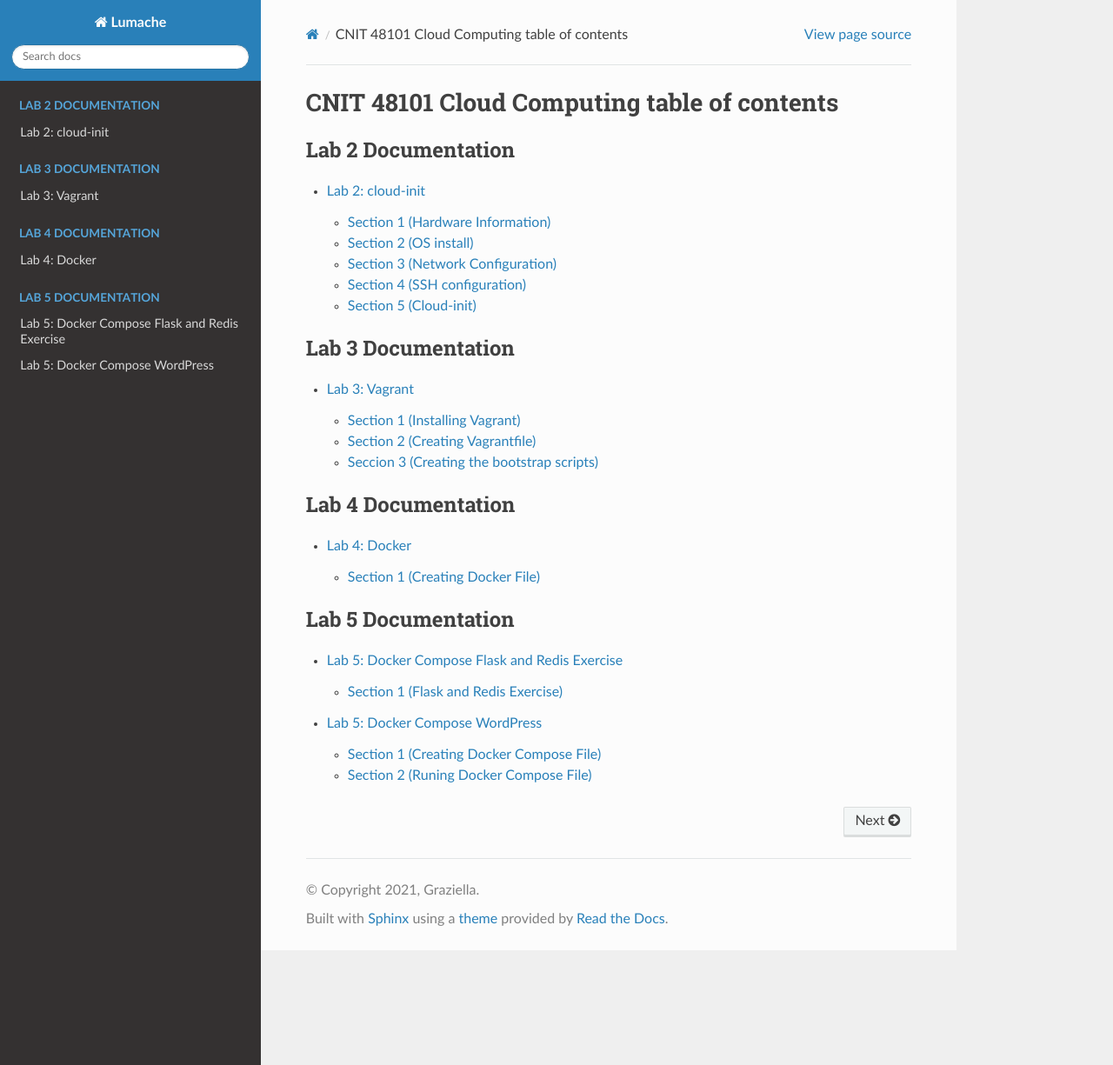
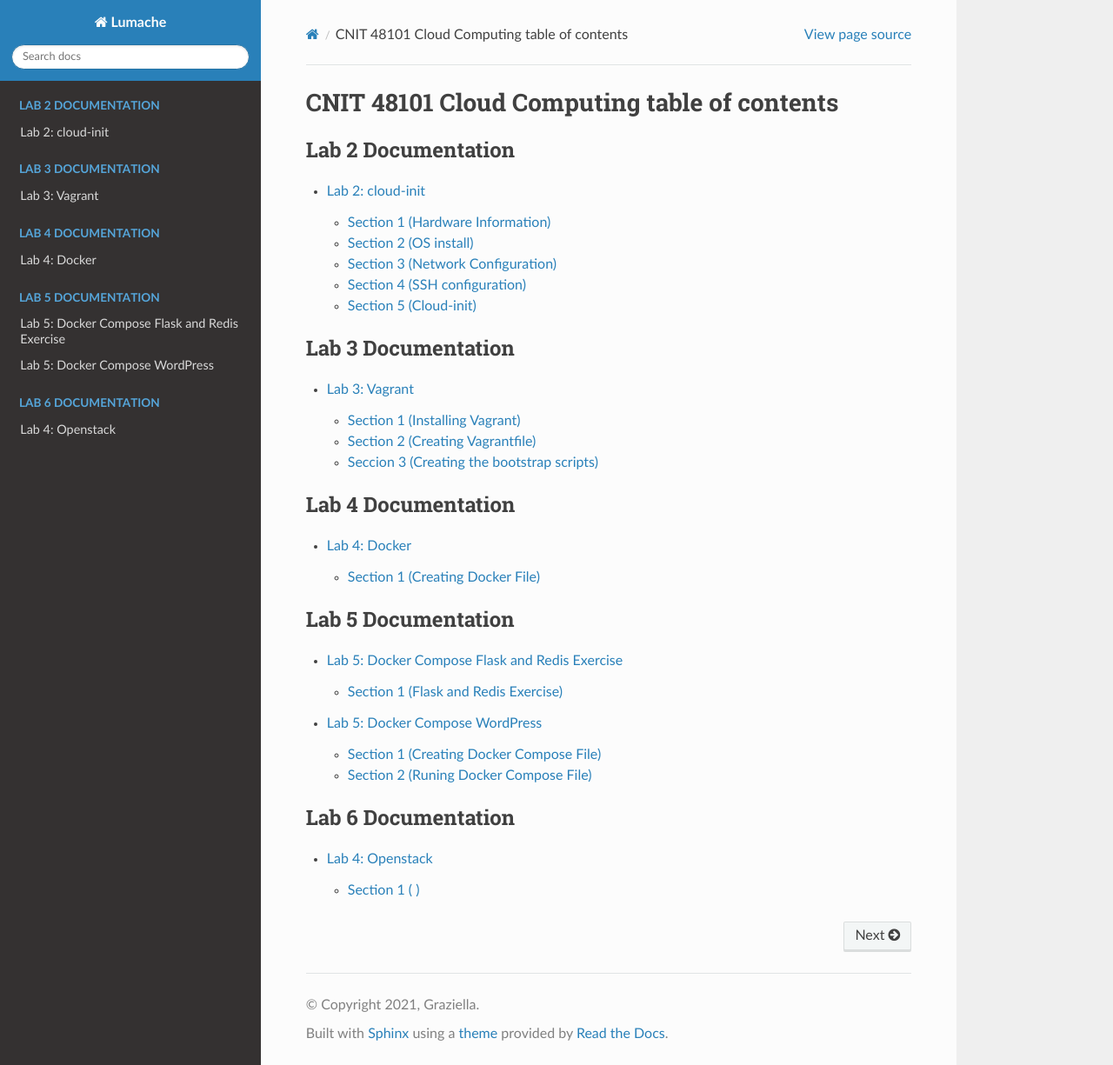
Before and after one commit to Hexadual/CNIT48101, a Sphinx documentation site: the page built from docs/source/index.rst, in a window 1280 px wide and 1225 px high. Shown: the whole window at 87% size. Built offline with Sphinx 7.4.7 and the Read the Docs theme 3.1.0, drawn with Linux system fonts in a browser that asks for light colours.

Commit message:
FUCK YOU!

```diff
--- a/docs/source/index.rst
+++ b/docs/source/index.rst
@@ -28,3 +28,9 @@ CNIT 48101 Cloud Computing table of contents
 
    /lab5PT1
    /lab5PT2
+
+.. toctree::
+   :maxdepth: 2
+   :caption: Lab 6 Documentation
+
+   /lab6
--- /dev/null
+++ b/docs/source/lab6.rst
@@ -0,0 +1,9 @@
+==========================================
+Lab 4: Openstack
+==========================================
+
+This is the documentation for the CNIT 48101 Lab 6 "Openstack" Created by Jacob Bauer & Nick Kuenning
+
+
+Section 1 (  )
+####################################
```
Also changed, not shown: 8 other files.
